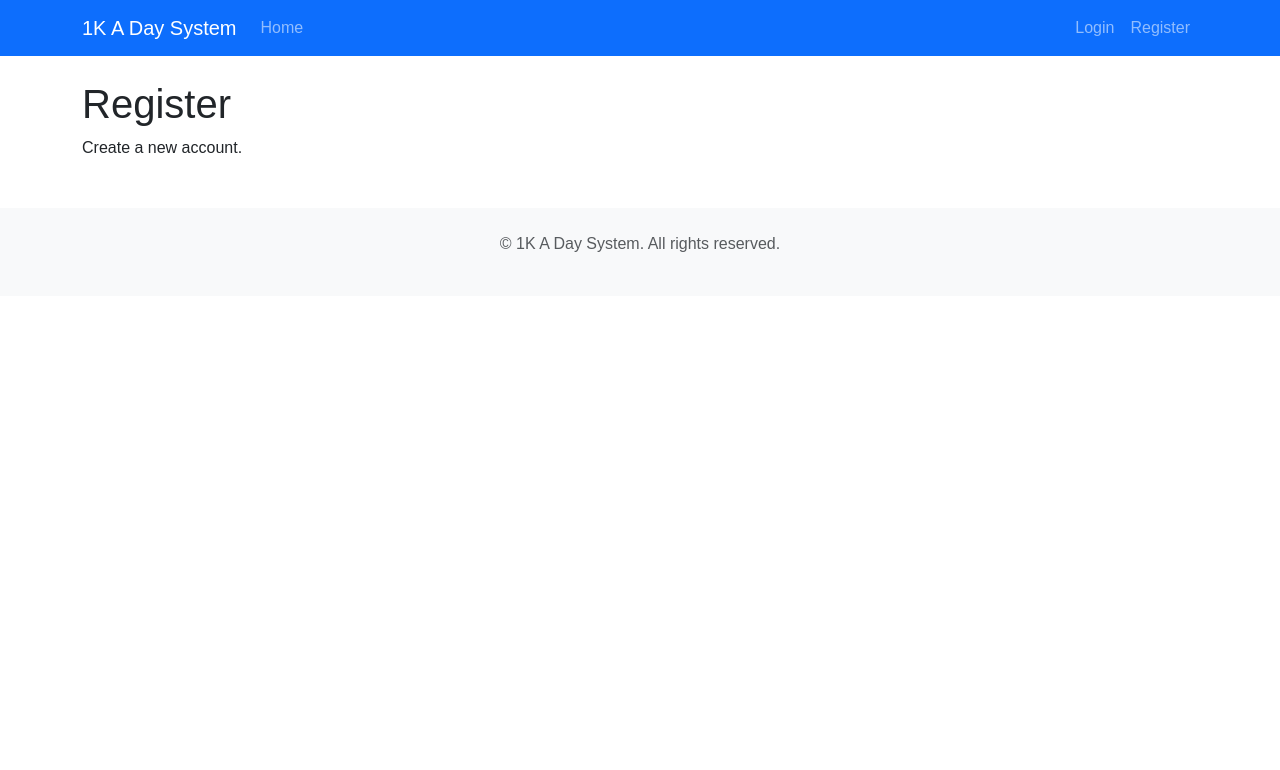
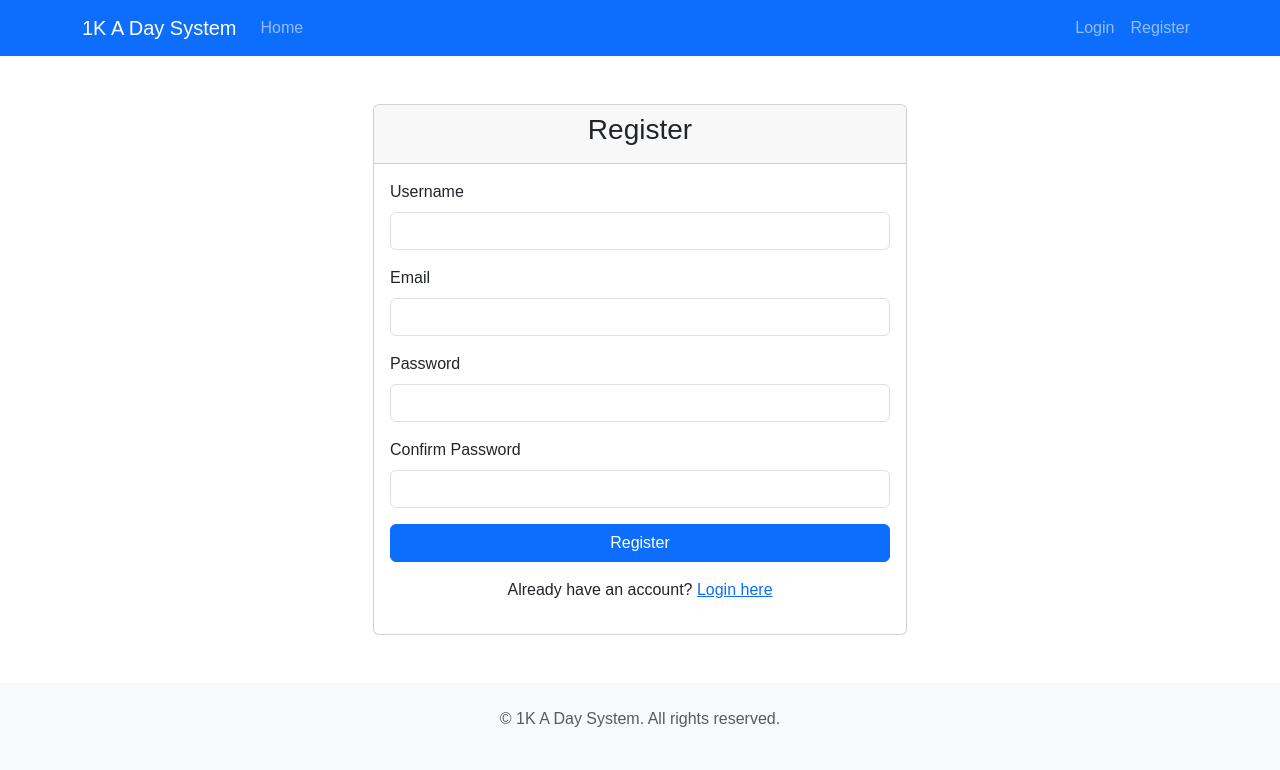
Before and after one commit to jemert1992/1kadaysystem, a Flask app: template app/templates/auth/register.html in a window 1280 px wide. Shown: the top 770 px of the page. Run offline with Flask 3, Linux system fonts and the light colour scheme; the template is opened without the code that fills it, so the values that code supplies are empty; some libraries are stand-ins or nearby versions.

Commit message:
Add login and register templates for user authentication.

```diff
--- a/app/templates/auth/register.html
+++ b/app/templates/auth/register.html
@@ -3,6 +3,41 @@
 {% block title %}Register{% endblock %}
 
 {% block content %}
-<h1>Register</h1>
-<p>Create a new account.</p>
+<div class="container mt-5">
+    <div class="row justify-content-center">
+        <div class="col-md-6">
+            <div class="card">
+                <div class="card-header">
+                    <h3 class="text-center">Register</h3>
+                </div>
+                <div class="card-body">
+                    <form method="POST" action="{{ url_for('auth.register') }}">
+                        <div class="mb-3">
+                            <label for="username" class="form-label">Username</label>
+                            <input type="text" class="form-control" id="username" name="username" required>
+                        </div>
+                        <div class="mb-3">
+                            <label for="email" class="form-label">Email</label>
+                            <input type="email" class="form-control" id="email" name="email" required>
+                        </div>
+                        <div class="mb-3">
+                            <label for="password" class="form-label">Password</label>
+                            <input type="password" class="form-control" id="password" name="password" required>
+                        </div>
+                        <div class="mb-3">
+                            <label for="confirm_password" class="form-label">Confirm Password</label>
+                            <input type="password" class="form-control" id="confirm_password" name="confirm_password" required>
+                        </div>
+                        <div class="d-grid">
+                            <button type="submit" class="btn btn-primary">Register</button>
+                        </div>
+                    </form>
+                    <div class="text-center mt-3">
+                        <p>Already have an account? <a href="{{ url_for('auth.login') }}">Login here</a></p>
+                    </div>
+                </div>
+            </div>
+        </div>
+    </div>
+</div>
 {% endblock %}
```
